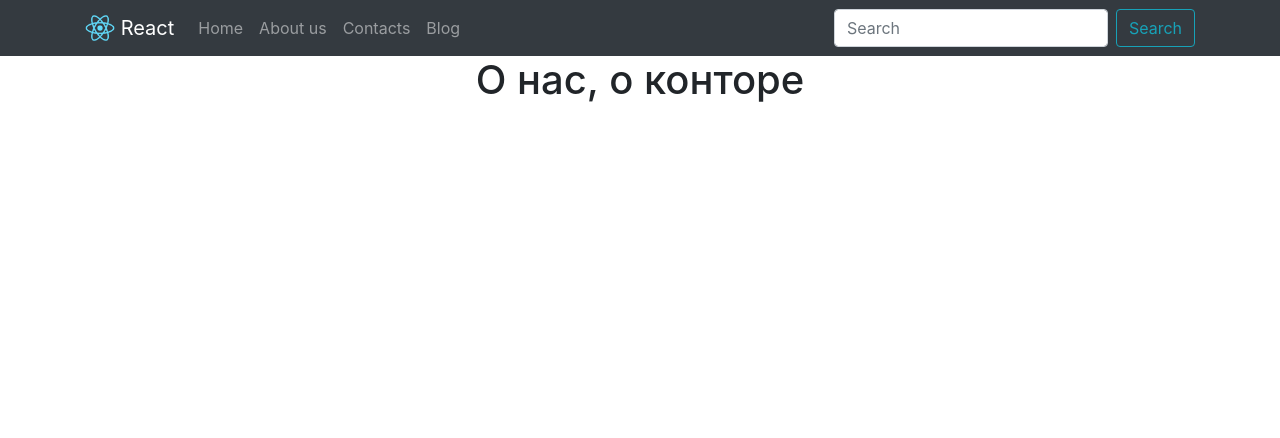
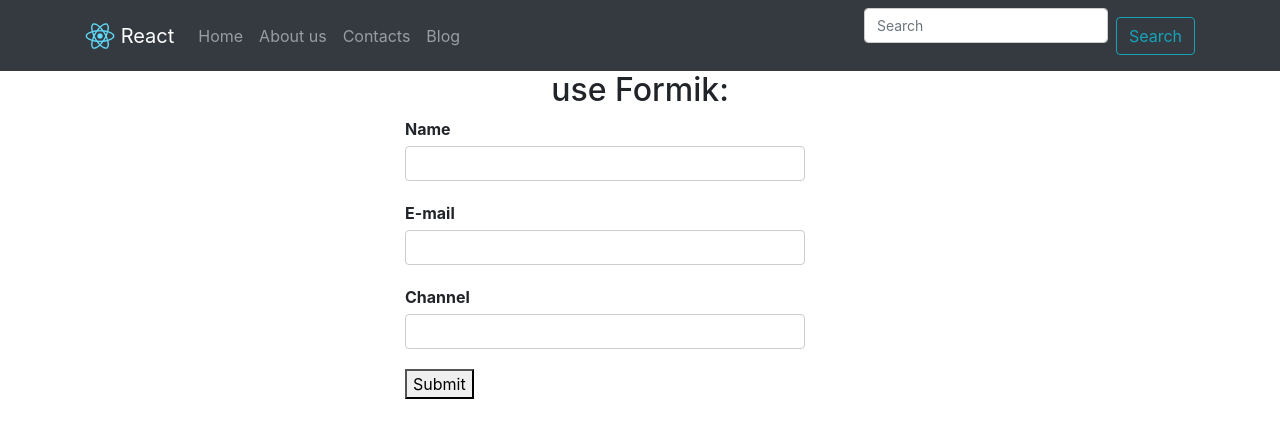
Before and after one commit to SergSmith64/sergsmith64-react, a React (Create React App) app in the folder ss64/: page /about in a window 1280 px wide. Shown: the top 438 px of the page. Built offline with nearby package versions, Linux system fonts and the light colour scheme.

Commit message:
feat: add Formik in YoutubeForm

```diff
--- a/ss64/package.json
+++ b/ss64/package.json
@@ -8,6 +8,7 @@
     "@testing-library/react": "^9.5.0",
     "@testing-library/user-event": "^7.2.1",
     "bootstrap": "^4.5.2",
+    "formik": "^2.1.5",
     "react": "^16.13.1",
     "react-bootstrap": "^1.3.0",
     "react-dom": "^16.13.1",
--- a/ss64/src/App.js
+++ b/ss64/src/App.js
@@ -1,5 +1,5 @@
 import React from 'react';
-import { Button } from 'react-bootstrap';
+// import { Button } from 'react-bootstrap';
 import 'bootstrap/dist/css/bootstrap.min.css';
 // import logo from './logo.svg';
 import './App.css';
--- /dev/null
+++ b/ss64/src/Components/YoutubeForm.js
@@ -0,0 +1,27 @@
+import React from 'react';
+import { useFormik } from 'formik';
+import './youtubeform.css';
+
+function YoutubeForm() {
+
+    const formik = useFormik({});
+
+    return (
+        <div>
+            <form>
+                <label htmlFor='name'>Name</label>
+                <input type='text' id='name' name='name' />
+
+                <label htmlFor='email'>E-mail</label>
+                <input type='email' id='email' name='email' />
+
+                <label htmlFor='channel'>Channel</label>
+                <input type='text' id='channel' name='channel' />
+
+                <button>Submit</button>
+            </form>
+        </div>
+    )
+}
+
+export default YoutubeForm;
--- /dev/null
+++ b/ss64/src/Components/youtubeform.css
@@ -0,0 +1,18 @@
+label {
+    font-weight: bold;
+    display: flex;
+    margin-bottom: 5px;
+}
+input[type='text'],
+input[type='email'] {
+    display: block;
+    width: 400px;
+    padding: 6px 12px;
+    font-size: 14px;
+    color: #555;
+    background-color: #fff;
+    background-image: none;
+    border: 1px solid #ccc;
+    border-radius: 4px;
+    margin-bottom: 20px;
+}
--- a/ss64/src/Pages/About.js
+++ b/ss64/src/Pages/About.js
@@ -1,11 +1,15 @@
 import React, { Component } from 'react';
 import { Container } from 'react-bootstrap';
+import Youtubeform from '../Components/YoutubeForm';
+
+
 
 export default class About extends Component {
 	render() {
 		return (
 			<Container className="containerContent" style={{ maxWidth: '500px' }}>
-				<h1 className="text-center">О нас, о конторе</h1>
+				<h2 className="text-center">use Formik:</h2>
+				<Youtubeform />
 			</Container>
 		)
 	}
```
Also changed, not shown: 2 other files (tests, documents, lock files or other folders).
